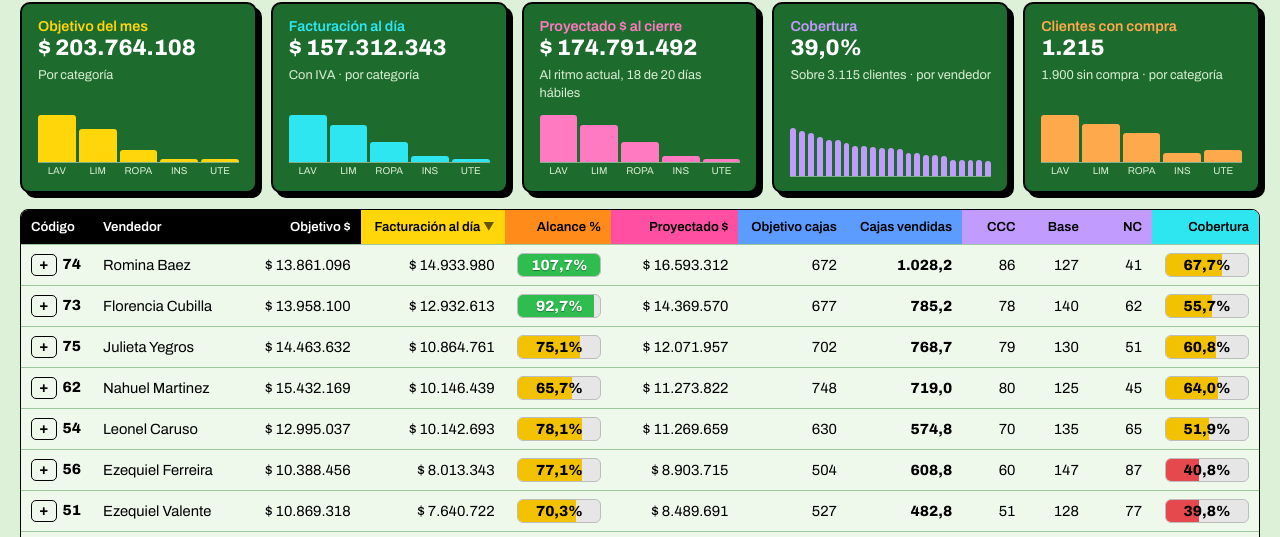
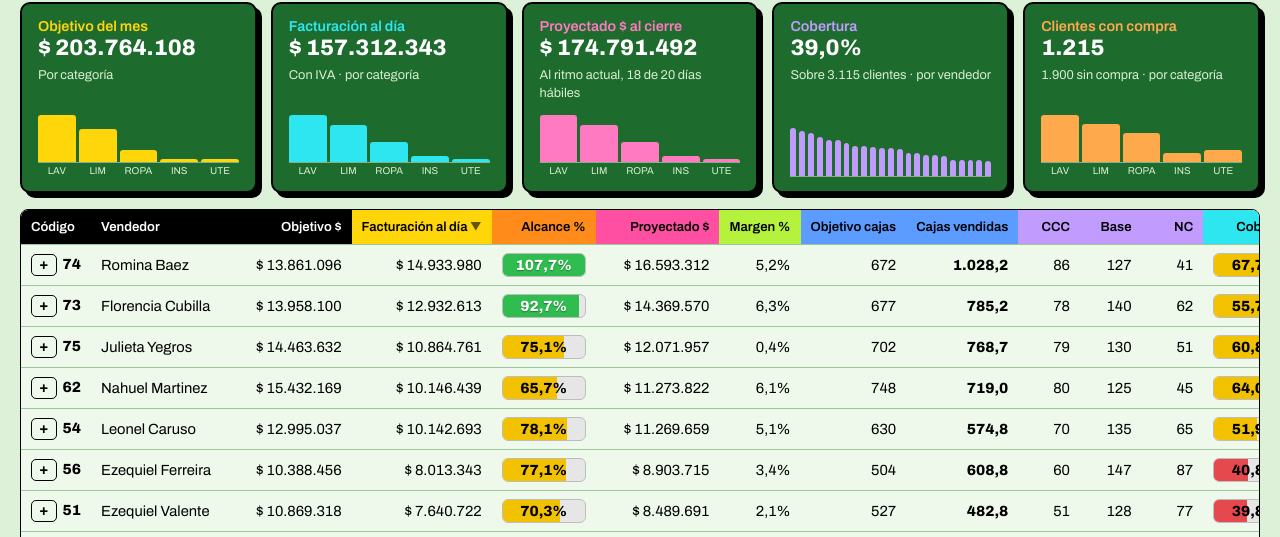
Before and after one commit to 1605-83/Ventas-Grupo-Ayudin, a plain HTML site: page index.html in a window 1280 px wide. Shown: the part 261-798 px from the top of the page. Drawn offline with Linux system fonts and the light colour scheme.

Commit message:
Columna de margen por vendedor
Co-Authored-By: Claude Opus 5.5 <noreply@anthropic.com>

```diff
--- a/index.html
+++ b/index.html
@@ -65,8 +65,8 @@ button.ghost{background:transparent;color:var(--ink);border:1px solid var(--ink)
 .mlab{display:flex;gap:3px;margin-top:3px;font-size:.62rem;color:#D7EED2;line-height:1.1}.mlab span{flex:1 1 0;min-width:0;text-align:center;overflow:hidden;white-space:nowrap}
 #tip{position:fixed;z-index:60;display:none;pointer-events:none;max-width:280px;padding:6px 9px;border-radius:6px;background:#fff;color:#000;border:1px solid #000;font-size:.8rem;font-weight:600;line-height:1.3;box-shadow:0 2px 10px rgba(0,0,0,.4)}
 .c-fact{background:#FFD60A}.c-proy{background:#FF8C1A}.c-pct{background:#FF4FA3}
-.c-cob{background:#2EE6F0}.c-cli{background:#C29BFF}.c-bul{background:#5C9BFF}
-th.c-fact,th.c-proy,th.c-pct,th.c-cob,th.c-cli,th.c-bul{color:#000}
+.c-marg{background:#B5F23D}.c-cob{background:#2EE6F0}.c-cli{background:#C29BFF}.c-bul{background:#5C9BFF}
+th.c-marg,th.c-fact,th.c-proy,th.c-pct,th.c-cob,th.c-cli,th.c-bul{color:#000}
 .chip{display:inline-block;min-width:58px;padding:2px 8px;border-radius:999px;border:1px solid #000;font-weight:700;color:#000}
 .pbar{position:relative;display:inline-block;width:84px;height:24px;background:#E6E6E6;border:1px solid #BDBDBD;border-radius:6px;overflow:hidden;vertical-align:middle}
 .pbar i{position:absolute;left:0;top:0;bottom:0}
@@ -290,7 +290,7 @@ function selTipoFecha(sel){ if(!sel) return; sel.value=TIPO_F; sel.addEventListe
 function procesar(txt, nombre){
   const rows=parseCSV(txt).filter(r=>r.length>5);
   const H=rows.shift().map(h=>h.trim()); const ix=n=>{const i=H.indexOf(n); if(i<0) throw new Error('Falta la columna '+n); return i;};
-  const I={cli:ix('Cliente'),emp:ix('Empresa'),fc:ix('FechaComprobante'),cod:ix('Codigo'),cant:ix('CantBase'),neto:ix('ImporteNetoItem'),bruto:ix('ImporteItem'),cv:ix('CodVendedor'),vn:ix('Vendedor'),art:ix('Articulo'),sup:ix('NomSupervisor'),fam:H.indexOf('Familia'),rs:H.indexOf('RazonSocial'),dir:H.indexOf('Direccion'),loc:H.indexOf('Localidad')};
+  const I={costo:H.indexOf('PrecioCosto'),cli:ix('Cliente'),emp:ix('Empresa'),fc:ix('FechaComprobante'),cod:ix('Codigo'),cant:ix('CantBase'),neto:ix('ImporteNetoItem'),bruto:ix('ImporteItem'),cv:ix('CodVendedor'),vn:ix('Vendedor'),art:ix('Articulo'),sup:ix('NomSupervisor'),fam:H.indexOf('Familia'),rs:H.indexOf('RazonSocial'),dir:H.indexOf('Direccion'),loc:H.indexOf('Localidad')};
   { const fac=rows.filter(r=>isoDe(r[I.fc])); rows.length=0; rows.push(...fac); }   // 25/11/2026 (pedido de Bruno): solo lo facturado, los pedidos sin facturar no se cuentan con ninguna fecha
   const V={}, arts={}, vu={}, fechas=new Set(), allnet={};
   // el CSV trae el mes por cualquiera de las tres fechas: se queda con el mes en curso (el de la ultima carga) segun la fecha elegida
@@ -305,8 +305,8 @@ function procesar(txt, nombre){
     const fx=fechaTipo(r[I.fc], ien>=0? r[ien] : '', ica>=0? r[ica] : ''); if(!fx||fx>HOY_ISO||(ymSel&&fx.slice(0,7)!==ymSel)) return;
     fechas.add(fx);
     if(DIA&&fx!==DIA) return;
-    const v = V[cv] || (V[cv]={cod:cv,nom:titulo(r[I.vn]),sup:titulo(r[I.sup]||'Sin supervisor')||'Sin supervisor',neto:0,bruto:0,bultos:0,cli:{},cat:{},cid:{}});
-    v.neto+=neto; v.bruto+=bruto; v.bultos+=cant;
+    const v = V[cv] || (V[cv]={cod:cv,nom:titulo(r[I.vn]),sup:titulo(r[I.sup]||'Sin supervisor')||'Sin supervisor',neto:0,cos:0,bruto:0,bultos:0,cli:{},cat:{},cid:{}});
+    v.neto+=neto; v.bruto+=bruto; v.bultos+=cant; if(I.costo>=0) v.cos+=num(r[I.costo]);
     const k=r[I.emp]+'|'+r[I.cli]; v.cli[k]=(v.cli[k]||0)+neto;
     const cid=String(r[I.cli]).trim().replace(/^0+(?=.)/,''); allnet[cid]=(allnet[cid]||0)+neto; const ci=v.cid[cid]||(v.cid[cid]={net:0,n:(r[I.rs]||'').trim(),a:(r[I.dir]||'').trim(),l:(r[I.loc]||'').trim()}); ci.net+=neto;
     const ck=catDe(I.fam>=0? r[I.fam] : '', r[I.art], ac); const cc=v.cat[ck]||(v.cat[ck]={neto:0,bruto:0,cli:{}});
@@ -318,7 +318,7 @@ function procesar(txt, nombre){
     if(VEND.includes(cv)){ arts[ac].u+=cant; const m=vu[cv]||(vu[cv]={}); m[ac]=(m[ac]||0)+cant; }
   });
   const lista=Object.values(V).filter(v=>VEND.includes(v.cod)).map(v=>({cod:v.cod,nom:v.nom,sup:v.sup,
-    cc:Object.values(v.cli).filter(x=>x>0.5).length,cat:Object.fromEntries(Object.entries(v.cat).map(([k,c])=>[k,{neto:c.neto,bruto:c.bruto,cc:Object.values(c.cli).filter(x=>x>0.5).length}])),neto:v.neto,bruto:v.bruto,bultos:v.bultos,bd:BASE[v.cod],cid:v.cid}));
+    cc:Object.values(v.cli).filter(x=>x>0.5).length,cat:Object.fromEntries(Object.entries(v.cat).map(([k,c])=>[k,{neto:c.neto,bruto:c.bruto,cc:Object.values(c.cli).filter(x=>x>0.5).length}])),neto:v.neto,cos:v.cos||0,bruto:v.bruto,bultos:v.bultos,bd:BASE[v.cod],cid:v.cid}));
   // fechas y días
   const fs=[...fechas].filter(d=>/^\d{4}-\d{2}-\d{2}$/.test(d)).sort(); const ult=fs[fs.length-1];
   const ym=ult.slice(0,7), [y,mo]=ym.split('-').map(Number);
@@ -416,7 +416,7 @@ else { const sd=store.dias[DKEY]||{}; $('dT').value = sd.dT || META.dT; $('dH').
 
 const COLS = [
   {k:'cod',t:'Código',l:true},{k:'nom',t:'Vendedor',l:true},{k:'obj',t:'Objetivo $'},
-  {k:'fact',t:'Facturación al día',c:'c-fact'},{k:'av',t:'Alcance %',c:'c-proy'},{k:'proy',t:'Proyectado $',c:'c-pct'},
+  {k:'fact',t:'Facturación al día',c:'c-fact'},{k:'av',t:'Alcance %',c:'c-proy'},{k:'proy',t:'Proyectado $',c:'c-pct'},{k:'marg',t:'Margen %',c:'c-marg'},
   // cajas (pedido de Bruno, 06/11/2026): objetivo en cajas y cajas vendidas (bultos convertidos);
   // 13/11/2026: se saca el alcance en cajas; el % de cobertura queda al final
   {k:'objc',t:'Objetivo cajas',c:'c-bul'},{k:'bul',t:'Cajas vendidas',c:'c-bul'},
@@ -473,6 +473,7 @@ function rows(){
     if(obj!=null) obj *= fObj;
     const fact=v[imp], proy=fact/dT*dH, bul=bultosDe(v.cod), objc=OBJ_CAJ[v.cod]!=null? OBJ_CAJ[v.cod]*fObj : null;
     return {...v, base, obj, fact, proy, bul, objc, avc: objc? bul/objc : null,
+      marg: v.neto>0.5? (v.neto-(v.cos||0))/v.neto : null,   // margen sobre venta neta sin IVA (pedido de Bruno, 25/11/2026)
       nc: base!=null? Math.max(base-v.cc,0):null,
       cob: base? v.cc/base:null,
       alc: obj? proy/obj:null, av: obj? fact/obj:null};
@@ -499,6 +500,7 @@ function cell(r,c){
     case 'nc': return `<td>${r.nc==null?'<span class="muted">—</span>':fmtN(r.nc)}</td>`;
     case 'cob': return `<td>${r.cob==null?'<span class="muted">—</span>':`${pbarC(r.cob,r.cob>=.9?'#7CFF6B':r.cob>=.5?'#FFE14D':'#FF6B6B')}`}</td>`;
     case 'av': return `<td>${r.av==null?'<span class="muted">sin objetivo</span>':`${pbarC(r.av,chipc(r.av))}`}</td>`;
+    case 'marg': return `<td>${r.marg==null?'<span class="muted">—</span>':fmtP(r.marg)}</td>`;
     case 'part': return `<td>${fmtP(r.part)}</td>`;
     case 'fact': return `<td>${fmt$(r.fact)}</td>`;
     case 'proy': return `<td>${fmt$(r.proy)}</td>`;
@@ -540,7 +542,7 @@ function render(){
   const TF = {
     obj: T.obj?fmt$(T.obj):'—', fact: fmt$(T.fact),
     av: tAv==null?'—':`${pbarC(tAv,chipc(tAv))}`,
-    proy: fmt$(T.proy), cc: fmtN(T.cc),
+    proy: fmt$(T.proy), cc: fmtN(T.cc), marg: (()=>{ const n=rs.reduce((a,r)=>a+(r.neto||0),0), c=rs.reduce((a,r)=>a+(r.cos||0),0); return n>0.5? fmtP((n-c)/n) : '—'; })(),
     cob: withBase.length?fmtP(withBase.reduce((a,r)=>a+r.cc,0)/T.base):'—',
     nc: withBase.length?fmtN(T.nc):'—', bul: fmtB(T.bul),
     base: withBase.length?fmtN(T.base):'—', alc: tAlc==null?'—':fmtP(tAlc), part:'100,0%', bultos: fmtN(T.bultos),
```
